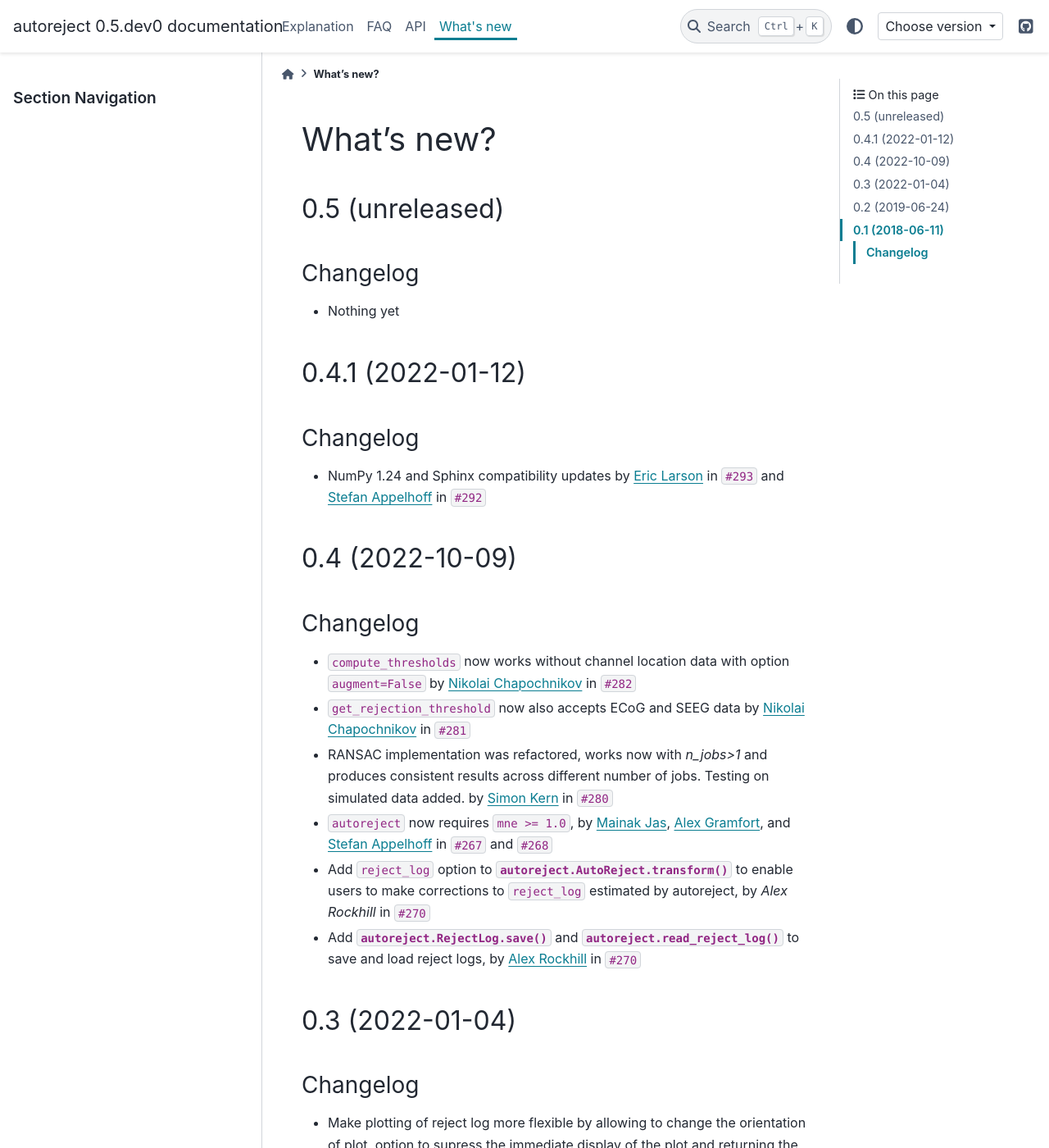
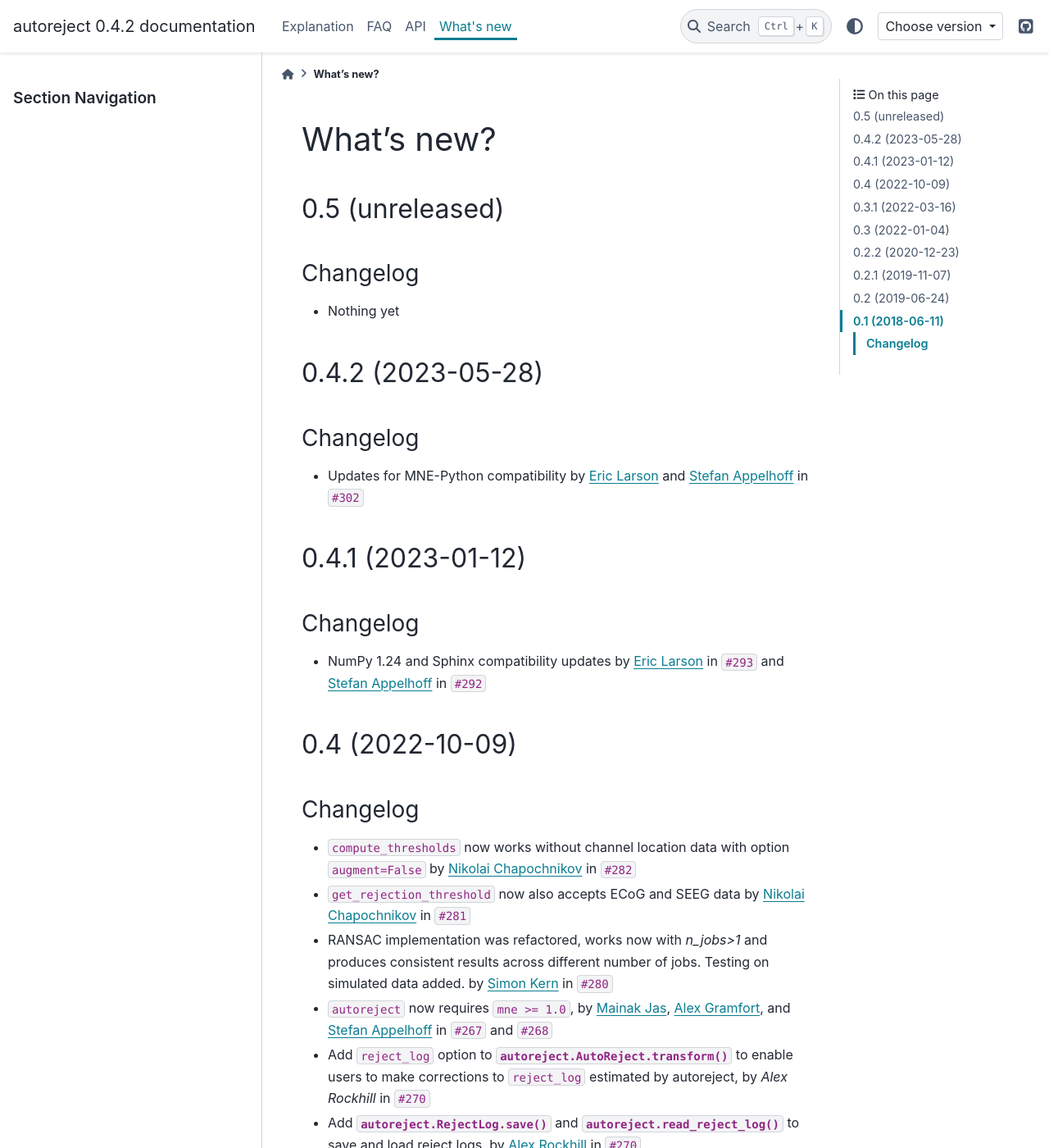
Before and after one commit to autoreject/autoreject, a Sphinx documentation site: the page built from doc/whats_new.rst, in a window 1280 px wide and 1400 px high. Shown: the whole window at 82% size. Built offline with Sphinx 7.4.7 and the PyData theme 0.15.4, drawn with Linux system fonts in a browser that asks for light colours; pages that are not in the unit, such as notebooks, are missing from menus; cross-references to code outside the pages are shown as plain code; some of the changed text lies outside the part shown.

Commit message:
REL: 0.4.2 (#303)

```diff
--- a/autoreject/__init__.py
+++ b/autoreject/__init__.py
@@ -1,5 +1,5 @@
 """Automated rejection and repair of epochs in M/EEG."""
-__version__ = '0.5.dev0'
+__version__ = '0.4.2'
 
 from .autoreject import _GlobalAutoReject, _AutoReject, AutoReject
 from .autoreject import RejectLog, read_auto_reject, read_reject_log
--- a/doc/conf.py
+++ b/doc/conf.py
@@ -112,7 +112,7 @@ html_theme_options = {
     "navbar_end": ["theme-switcher", "version-switcher", "navbar-icon-links"],
     "switcher": {
         # "json_url": "https://mne.tools/dev/_static/versions.json",
-        "json_url": "https://raw.githubusercontent.com/autoreject/autoreject/pydata/sphinx/doc/_static/versions.json",  # noqa: E501
+        "json_url": "https://raw.githubusercontent.com/autoreject/autoreject/master/doc/_static/versions.json",  # noqa: E501
         "version_match": switcher_version_match,
     },
 }
--- a/doc/whats_new.rst
+++ b/doc/whats_new.rst
@@ -17,9 +17,19 @@ Changelog
 
 - Nothing yet
 
+.. _0.4.2:
+
+0.4.2 (2023-05-28)
+------------------
+
+Changelog
+~~~~~~~~~
+
+- Updates for MNE-Python compatibility by `Eric Larson`_ and `Stefan Appelhoff`_ in :github:`#302`
+
 .. _0.4.1:
 
-0.4.1 (2022-01-12)
+0.4.1 (2023-01-12)
 ------------------
 
 Changelog
@@ -47,6 +57,11 @@ Changelog
 - Add :meth:`autoreject.RejectLog.save` and :func:`autoreject.read_reject_log` to
   save and load reject logs, by `Alex Rockhill`_ in :github:`#270`
 
+.. _0.3.1:
+
+0.3.1 (2022-03-16)
+------------------
+
 .. _0.3:
 
 0.3 (2022-01-04)
@@ -72,6 +87,16 @@ Bug
 
 API
 ~~~
+
+.. _0.2.2:
+
+0.2.2 (2020-12-23)
+------------------
+
+.. _0.2.1:
+
+0.2.1 (2019-11-07)
+------------------
 
 .. _0.2:
 
@@ -104,6 +129,8 @@ API
 - Added `ch_types` argument to :func:`autoreject.get_rejection_threshold` to find
   rejection thresholds for only subset of channel types in the data, by `Mainak Jas`_ in :github:`#140`
 
+.. _0.1:
+
 0.1 (2018-06-11)
 ----------------
 
```
Also changed, not shown: README.rst (+6 -5 lines), setup.py (+4 -4 lines), 5 other files.
